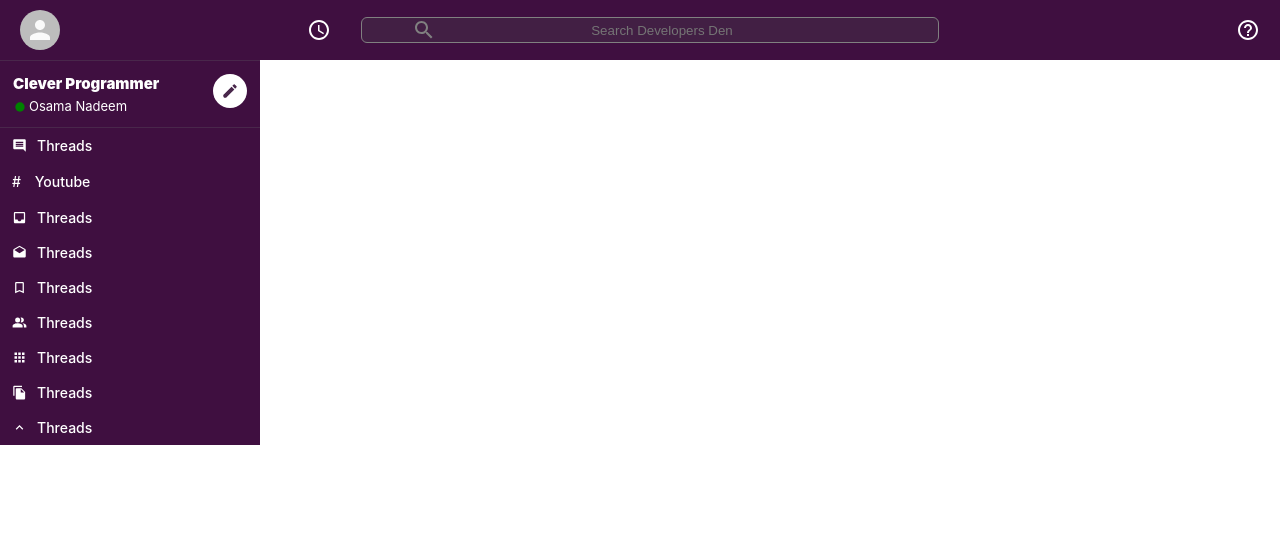
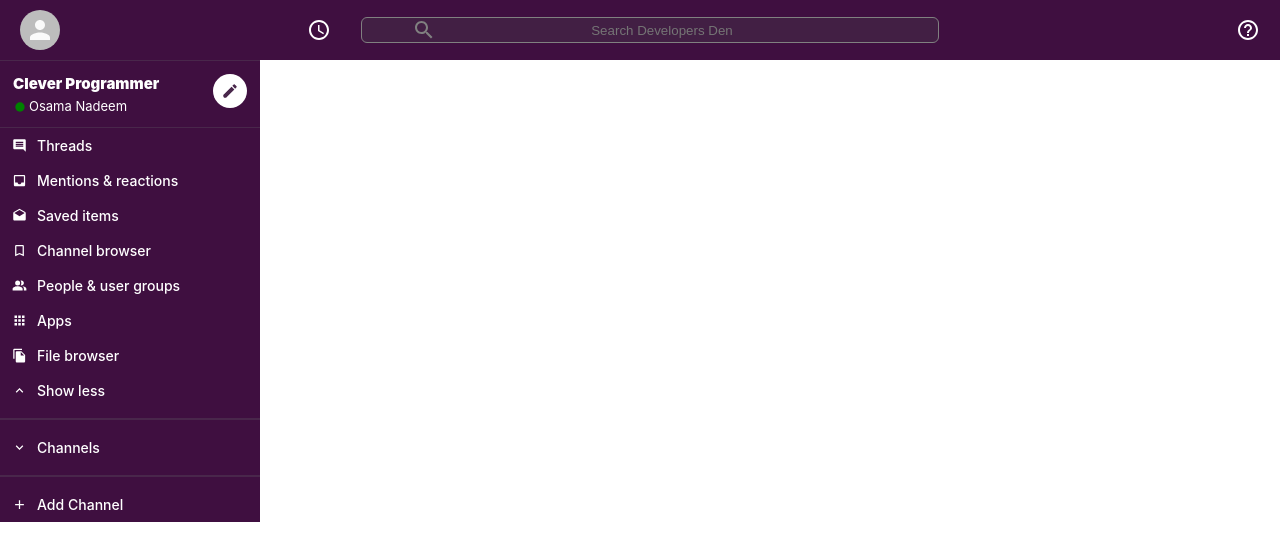
Before and after one commit to Osamaa00/slack-clone, a React (Create React App) app: page / in a window 1280 px wide. Shown: the top 560 px of the page. Built offline with nearby package versions, Linux system fonts and the light colour scheme.

Commit message:
styled sidebar and sidebarOption and set up firebase for channels and messages storage

```diff
--- a/package.json
+++ b/package.json
@@ -8,6 +8,7 @@
     "@testing-library/jest-dom": "^5.11.4",
     "@testing-library/react": "^11.1.0",
     "@testing-library/user-event": "^12.1.10",
+    "firebase": "^9.0.2",
     "react": "^17.0.2",
     "react-dom": "^17.0.2",
     "react-scripts": "4.0.3",
--- a/src/components/Sidebar/Sidebar.css
+++ b/src/components/Sidebar/Sidebar.css
@@ -43,3 +43,9 @@
     margin-right: 2px;
     color: green;
 }
+
+.sidebar > hr {
+    margin-top: 10px;
+    margin-bottom: 10px;
+    border: 1px solid #49274b;
+}
--- a/src/components/Sidebar/Sidebar.js
+++ b/src/components/Sidebar/Sidebar.js
@@ -8,12 +8,21 @@ import PeopleAltIcon from '@material-ui/icons/PeopleAlt';
 import AppsIcon from '@material-ui/icons/Apps';
 import FileCopyIcon from '@material-ui/icons/FileCopy';
 import ExpandLessIcon from '@material-ui/icons/ExpandLess';
-import React from 'react'
+import ExpandMoreIcon from '@material-ui/icons/ExpandMore';
+import AddIcon from '@material-ui/icons/Add';
+import React, { useState, useEffect } from 'react'
 import './Sidebar.css';
 import SidebarOption from './SidebarOption/SidebarOption';
 
 
 function Sidebar() {
+
+    const [channels, setChannels] = useState([]);
+
+    useEffect(() => {
+
+    }, [])
+
     return (
         <div className="sidebar" >
             <div className="sidebar__header">
@@ -27,14 +36,20 @@ function Sidebar() {
                 <CreateIcon />
             </div>
                 <SidebarOption Icon={InsertCommentIcon} title="Threads" />
-                <SidebarOption title="Youtube" />
-                <SidebarOption Icon={InboxIcon} title="Threads" />
-                <SidebarOption Icon={DraftsIcon} title="Threads" />
-                <SidebarOption Icon={BookmarkBorderIcon} title="Threads" />
-                <SidebarOption Icon={PeopleAltIcon} title="Threads" />
-                <SidebarOption Icon={AppsIcon} title="Threads" />
-                <SidebarOption Icon={FileCopyIcon} title="Threads" />
-                <SidebarOption Icon={ExpandLessIcon} title="Threads" />
+                <SidebarOption Icon={InboxIcon} title="Mentions & reactions" />
+                <SidebarOption Icon={DraftsIcon} title="Saved items" />
+                <SidebarOption Icon={BookmarkBorderIcon} title="Channel browser" />
+                <SidebarOption Icon={PeopleAltIcon} title="People & user groups" />
+                <SidebarOption Icon={AppsIcon} title="Apps" />
+                <SidebarOption Icon={FileCopyIcon} title="File browser" />
+                <SidebarOption Icon={ExpandLessIcon} title="Show less" />
+                <hr />
+                <SidebarOption Icon={ExpandMoreIcon} title="Channels" />
+                <hr />
+                <SidebarOption Icon={AddIcon} title="Add Channel" />
+
+                {/* connect to db and list all the channels */}
+                {/* Sidebar Option... */}
         </div>
     )
 }
```
Also changed, not shown: src/firebase/firebase.js (added, +21 -0 lines), src/Keypoints.txt, 1 other file (tests, documents, lock files or other folders).
